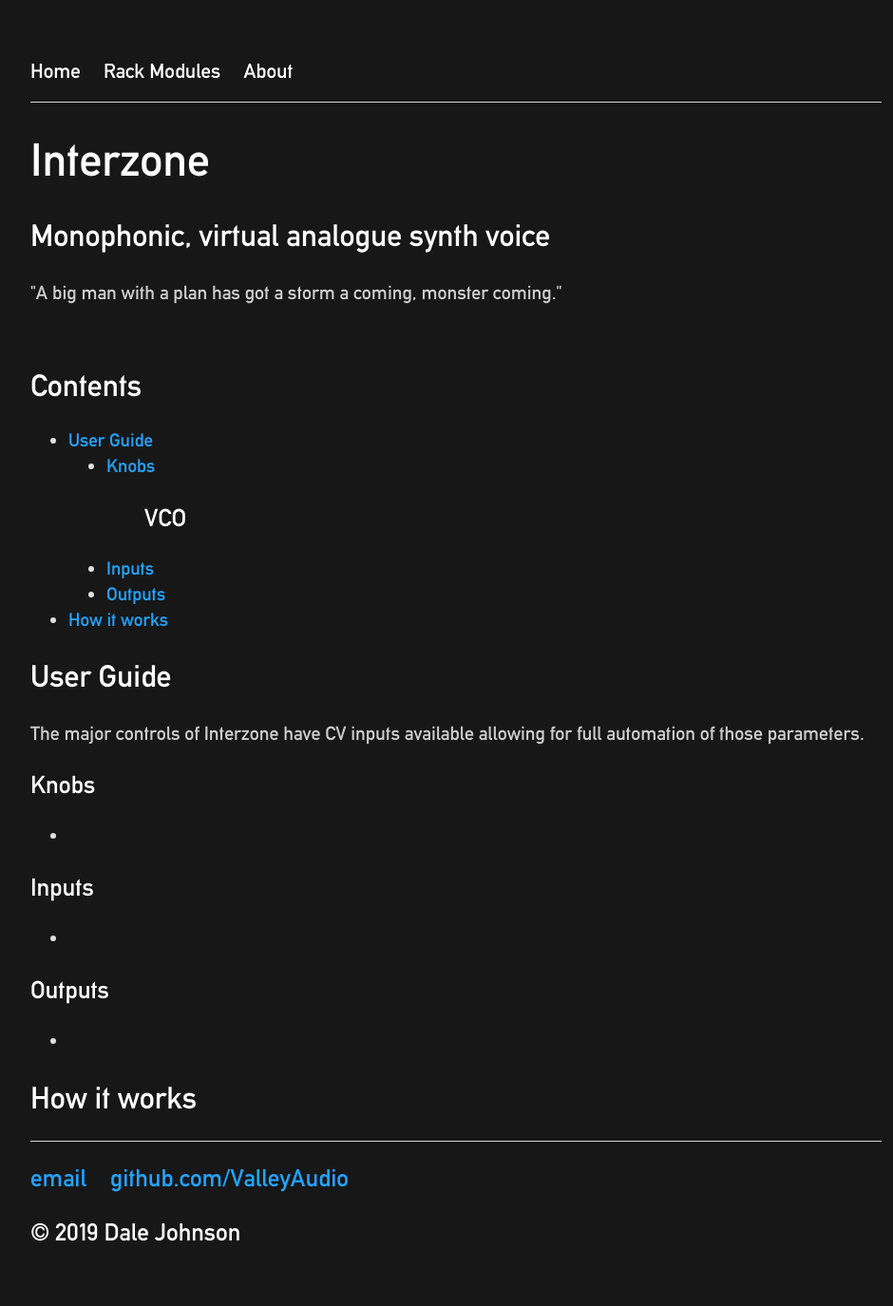
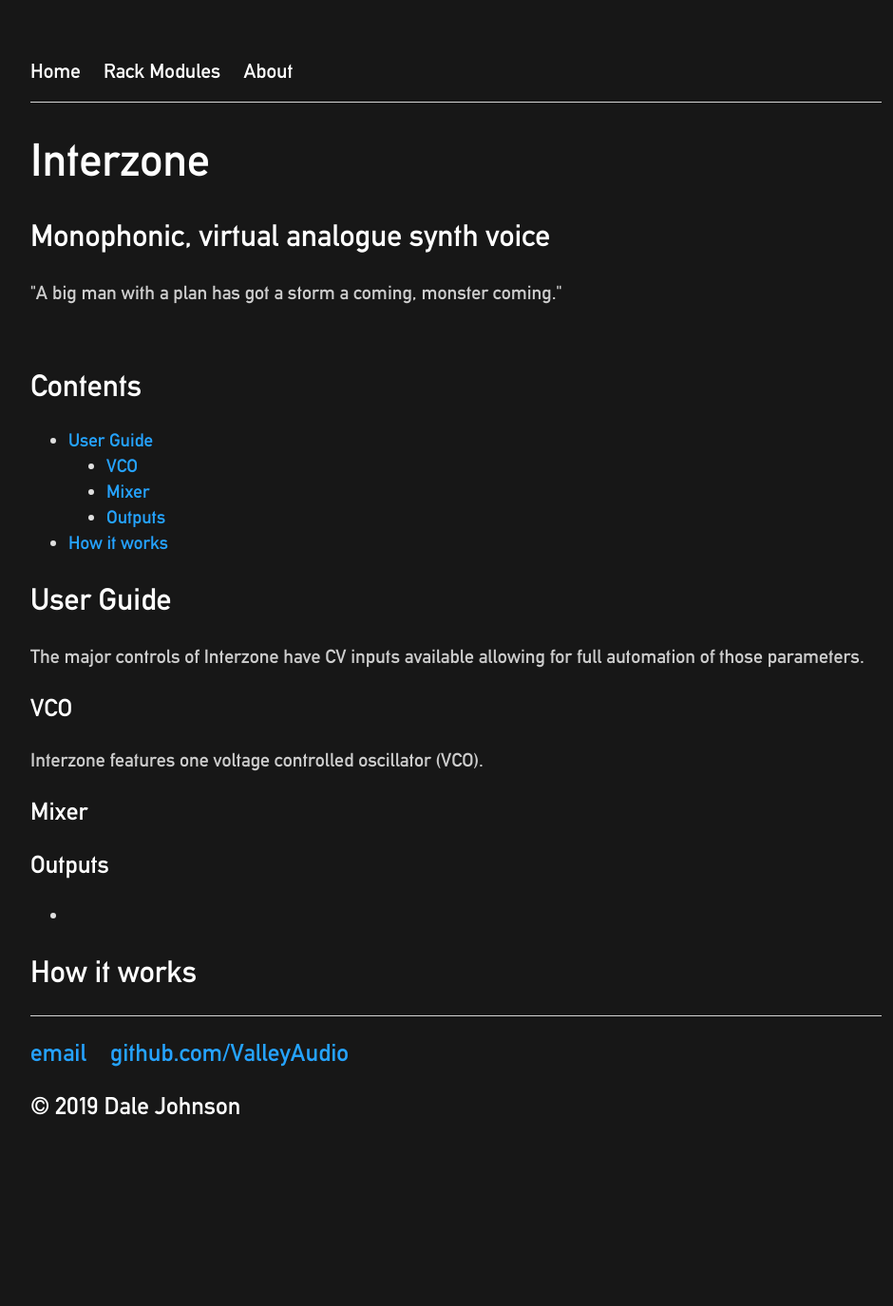
Before and after one commit to ValleyAudio/ValleyAudio.github.io, a Jekyll site: the page built from rack/interzone/interzone.html, in a window 1280 px wide. Shown: the whole page at 95% size, without its empty margins (160-1100 px from the left). Built offline with Jekyll 4.4.1, drawn with Linux system fonts in a browser that asks for light colours; after the commit the page ends 1243 px from its top, so only the background shows below that.

Commit message:
Update interzone

```diff
--- a/rack/interzone/interzone.html
+++ b/rack/interzone/interzone.html
@@ -14,12 +14,8 @@
     <ul>
         <li><a href="#userGuide">User Guide</a></li>
         <ul>
-            <li><a href="#knobs">Knobs</a></li>
-            <ul>
-                <h3>VCO</h3>
-            </ul>
-
-            <li><a href="#algorithms">Inputs</a></li>
+            <li><a href="#vco">VCO</a></li>
+            <li><a href="#mixer">Mixer</a></li>
             <li><a href="#outputs">Outputs</a></li>
         </ul>
         <li><a href="#howItWorks">How it works</a></li>
@@ -28,14 +24,11 @@
     <p>
         The major controls of Interzone have CV inputs available allowing for full automation of those parameters.
     </p>
-    <h3 id="knobs">Knobs</h3>
-    <ul>
-        <li><b> </b> </li>
-    </ul>
-    <h3 id="inputs">Inputs</h3>
-    <ul>
-        <li><b> </b> </li>
-    </ul>
+    <h3 id="vco">VCO</h3>
+    <p>
+        Interzone features one voltage controlled oscillator (VCO).
+    </p>
+    <h3 id="mixer">Mixer</h3>
     <h3 id="Outputs">Outputs</h3>
     <ul>
         <li><b> </b> </li>
```
